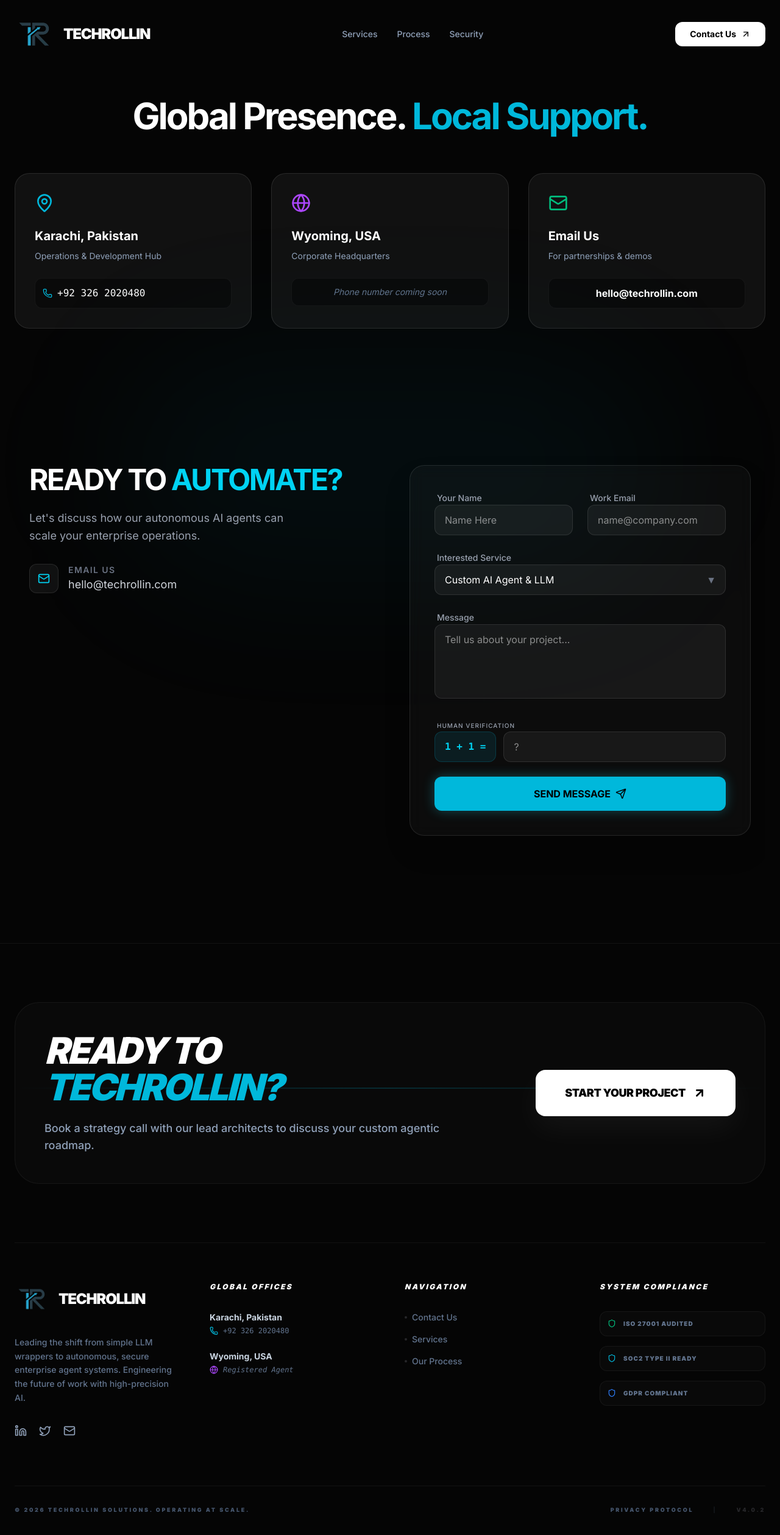
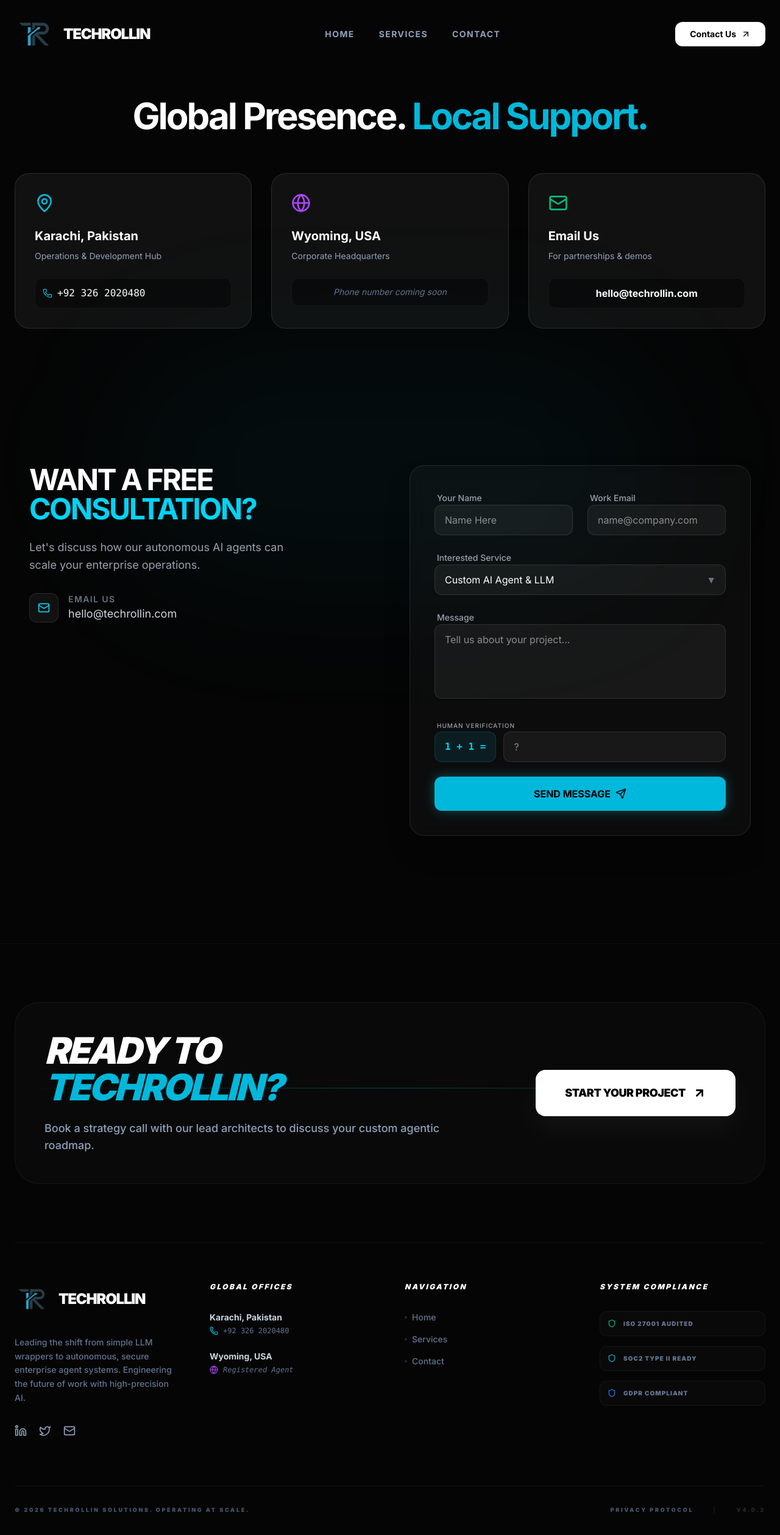
Before and after one commit to jawwadjalal/techrollin-web, a Next.js app: page /contact in a window 1280 px wide. Shown: the top 2518 px of the page at 61% size. Built offline with nearby package versions, Linux system fonts and the light colour scheme.

Commit message:
Cleaned up landing page: Commented out Process and Security sections, updated Navbar/Footer for minimal navigation

```diff
--- a/app/page.tsx
+++ b/app/page.tsx
@@ -6,9 +6,9 @@
 import LogoWall from "../components/LogoWall";
 import FeaturedCase from "../components/FeaturedCase";
 import PerformanceStats from "../components/PerformanceStats";
-import ProcessRoadmap from "../components/ProcessRoadmap";
+{/*import ProcessRoadmap from "../components/ProcessRoadmap";*/}
 import Architecture from "../components/TechnicalArchitecture";
-import SecurityCompliance from "../components/SecurityCompliance";
+{/*import SecurityCompliance from "../components/SecurityCompliance";*/}
 import TestimonialsUSP from "../components/TestimonialsUSP";
 import ContactForm from "@/components/ContactForm";
 
@@ -45,11 +45,11 @@
 
       {/* Performance aur Roadmap sections */}
       <div className="reveal-section"><PerformanceStats /></div>
-      <div className="reveal-section"><ProcessRoadmap /></div>
+      {/*<div className="reveal-section"><ProcessRoadmap /></div>*/}
 
       {/* Technical architecture aur Security */}
       <div className="reveal-section"><Architecture /></div>
-      <div className="reveal-section"><SecurityCompliance /></div>
+      {/*<div className="reveal-section"><SecurityCompliance /></div>*/}
 
       {/* Social Proof */}
       <div className="reveal-section"><TestimonialsUSP /></div>
--- a/components/ContactForm.tsx
+++ b/components/ContactForm.tsx
@@ -94,7 +94,7 @@
         {/* Left Side: Text & Info */}
         <div>
           <h2 className="text-4xl md:text-5xl font-bold mb-6 tracking-tighter text-white uppercase">
-            READY TO <span className="text-cyan-400">AUTOMATE?</span>
+            WANT A FREE <span className="text-cyan-400">CONSULTATION?</span>
           </h2>
           <p className="text-gray-400 text-lg mb-8 max-w-md leading-relaxed">
             Let's discuss how our autonomous AI agents can scale your enterprise operations.
--- a/components/FeaturedCase.tsx
+++ b/components/FeaturedCase.tsx
@@ -2,10 +2,10 @@
 import React from "react";
 import { motion } from "framer-motion";
 import { ArrowUpRight, Globe, Activity, Lock } from "lucide-react";
-import Image from "next/image"; // ✅ Image import add kiya
+import Image from "next/image";
 
-// 1. Logo ko yahan bhi direct import karein taake Next.js isay recognize kare
-import TechRollinLogo from "../assets/logo.png";
+// Bina text wala square logo (Icon)
+import TechRollinLogo from "../assets/logo-horizontal.png";
 
 const FeaturedCase = () => {
   const scrollToContact = (e: React.MouseEvent) => {
@@ -43,19 +43,24 @@
 
               {/* --- Logo Section Start --- */}
               <div className="w-full lg:w-2/5 flex flex-col items-center">
-                <div className="relative w-full aspect-square max-w-[350px] rounded-3xl bg-white/[0.02] border border-white/10 flex items-center justify-center group-hover:border-cyan-500/30 transition-all duration-500">
+                <div className="relative w-full aspect-square max-w-[350px] rounded-3xl bg-white/[0.02] border border-white/10 flex flex-col items-center justify-center group-hover:border-cyan-500/30 transition-all duration-500">
                   <div className="absolute inset-0 bg-cyan-500/5 blur-3xl rounded-full opacity-0 group-hover:opacity-100 transition-opacity" />
 
-                  {/* Text hata kar Image component lagaya hai jo bada dikhega */}
-                  <div className="relative w-4/5 h-4/5">
+                  {/* 1. Square Icon (Bina text wala) */}
+                  <div className="relative w-3/5 h-3/5 mb-4">
                     <Image
                       src={TechRollinLogo}
-                      alt="Case Study Logo"
+                      alt="TechRollin Icon"
                       fill
                       className="object-contain transition-transform duration-500 group-hover:scale-110"
                       priority
                     />
                   </div>
+
+                  {/* 2. Text Branding (Header style) */}
+                  <span className="text-3xl font-black tracking-tighter text-white uppercase group-hover:text-cyan-400 transition-colors">
+                    Techrollin
+                  </span>
 
                   <div className="absolute -bottom-4 left-1/2 -translate-x-1/2 flex gap-2">
                     <span className="bg-zinc-900 border border-white/10 text-[9px] px-3 py-1 rounded-full text-zinc-400 font-mono">FINTECH_NODE_v4</span>
--- a/components/Footer.tsx
+++ b/components/Footer.tsx
@@ -109,35 +109,38 @@
             </ul>
           </div>
 
-          {/* Quick Links */}
+          {/* ✅ Updated Navigation: Home, Services, Contact */}
 <div>
   <h4 className="font-black mb-8 text-xs uppercase tracking-[0.2em] text-white italic">Navigation</h4>
   <ul className="space-y-4 text-slate-500 text-sm font-medium">
     <li>
+      <Link href="/" className="hover:text-cyan-400 transition-colors flex items-center gap-2 group">
+        <div className="w-1 h-1 bg-zinc-800 rounded-full group-hover:bg-cyan-500 transition-all" />
+        Home
+      </Link>
+    </li>
+    <li>
+      <Link href="/services" className="hover:text-cyan-400 transition-colors flex items-center gap-2 group">
+        <div className="w-1 h-1 bg-zinc-800 rounded-full group-hover:bg-cyan-500 transition-all" />
+        Services
+      </Link>
+    </li>
+    <li>
       <Link
         href="/#contact-form-section"
-                  onClick={scrollToContact}
+        onClick={(e) => {
+          if (window.location.pathname === '/') {
+            e.preventDefault();
+            document.getElementById("contact-form-section")?.scrollIntoView({ behavior: "smooth" });
+            window.history.pushState(null, "", "#contact-form-section");
+          }
+        }}
         className="hover:text-cyan-400 transition-colors flex items-center gap-2 group"
       >
         <div className="w-1 h-1 bg-zinc-800 rounded-full group-hover:bg-cyan-500 transition-all" />
-                  Contact Us
+        Contact
       </Link>
     </li>
-
-              {[
-                { name: "Services", href: "/services" },
-                { name: "Our Process", href: "/#process" }
-              ].map((link) => (
-                <li key={link.name}>
-                  <Link
-                    href={link.href}
-                    className="hover:text-cyan-400 transition-colors flex items-center gap-2 group"
-                  >
-                    <div className="w-1 h-1 bg-zinc-800 rounded-full group-hover:bg-cyan-500 transition-all" />
-                    {link.name}
-                  </Link>
-                </li>
-              ))}
   </ul>
 </div>
 
--- a/components/Navbar.tsx
+++ b/components/Navbar.tsx
@@ -32,10 +32,11 @@
     }
   };
 
+  // ✅ Simplified Menu: Home, Services, Contact
   const navLinks = [
+    { name: "Home", href: "/" },
     { name: "Services", href: "/services" },
-    { name: "Process", href: "/#process" },
-    { name: "Security", href: "/#compliance" },
+    { name: "Contact", href: "/#contact-form-section" },
   ];
 
   return (
@@ -46,7 +47,7 @@
     >
       <div className="max-w-7xl mx-auto px-6 flex items-center justify-between">
 
-        {/* ✅ Updated Logo Section: Horizontal Logo + Text Combo */}
+        {/* ✅ Logo Section */}
         <Link href="/" className="flex items-center gap-4 cursor-pointer group">
           <div className="relative w-12 h-12 md:w-16 md:h-16 group-hover:scale-110 transition-transform duration-300">
             <Image
@@ -57,19 +58,19 @@
               priority
             />
           </div>
-          {/* Text Branding added back */}
           <span className="text-xl md:text-2xl font-black tracking-tighter text-white uppercase group-hover:text-cyan-400 transition-colors">
             Techrollin
           </span>
         </Link>
 
-        {/* Desktop Navigation */}
-        <div className="hidden md:flex items-center gap-8">
+        {/* ✅ Desktop Navigation - Only 3 Items */}
+        <div className="hidden md:flex items-center gap-10">
           {navLinks.map((link, index) => (
             <Link
               key={`${link.name}-${index}`}
               href={link.href}
-              className="text-sm font-medium text-slate-400 hover:text-white transition-colors"
+              onClick={link.name === "Contact" ? handleContactClick : undefined}
+              className="text-sm font-bold text-slate-400 hover:text-white transition-colors uppercase tracking-widest"
             >
               {link.name}
             </Link>
@@ -105,7 +106,10 @@
             <Link
               key={`${link.name}-mobile-${index}`}
               href={link.href}
-              onClick={() => setMobileMenuOpen(false)}
+              onClick={(e) => {
+                if (link.name === "Contact") handleContactClick(e);
+                else setMobileMenuOpen(false);
+              }}
               className="text-lg font-medium text-slate-400"
             >
               {link.name}
```
Also changed, not shown: components/ProcessRoadmap.tsx (+13 -11 lines), components/SecurityCompliance.tsx (+7 -5 lines). Lines whose indentation alone changed are shown as unchanged.
